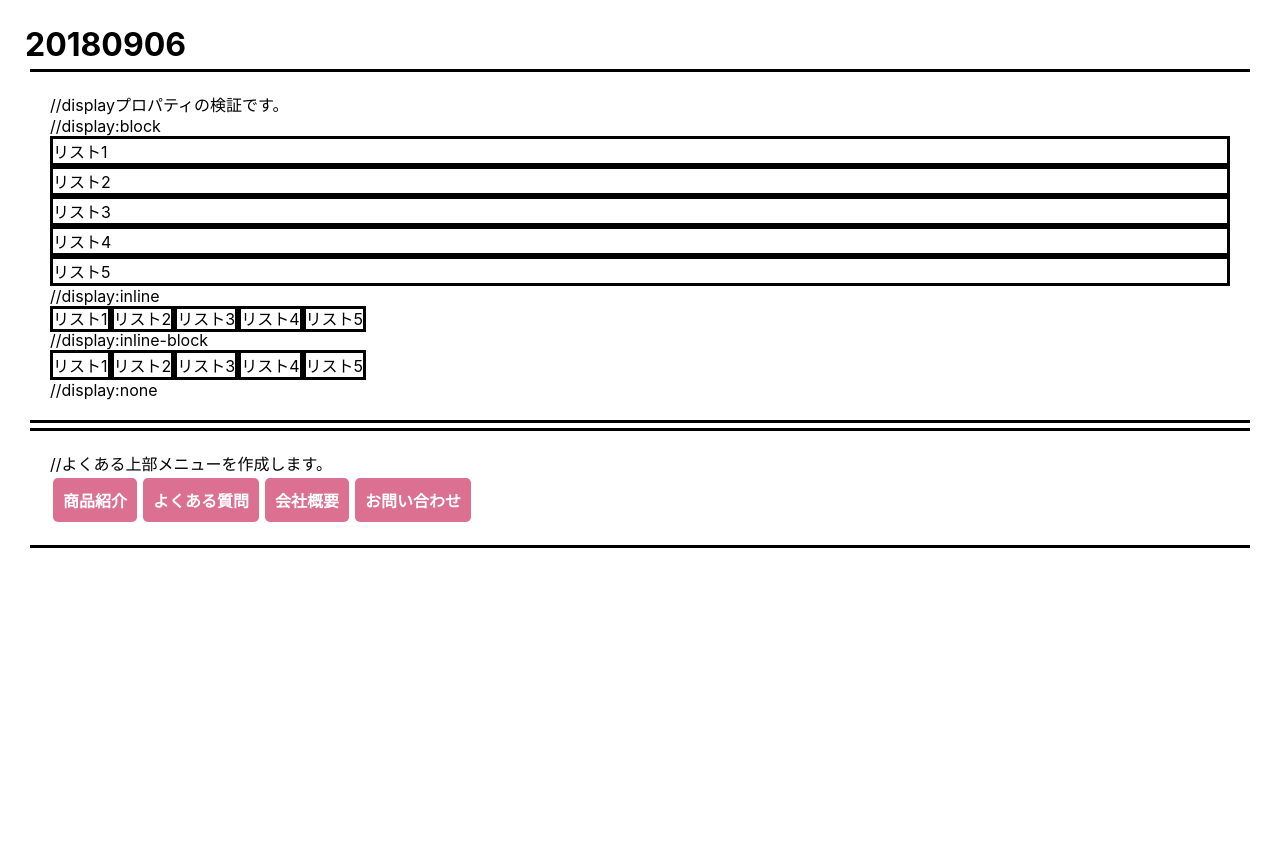
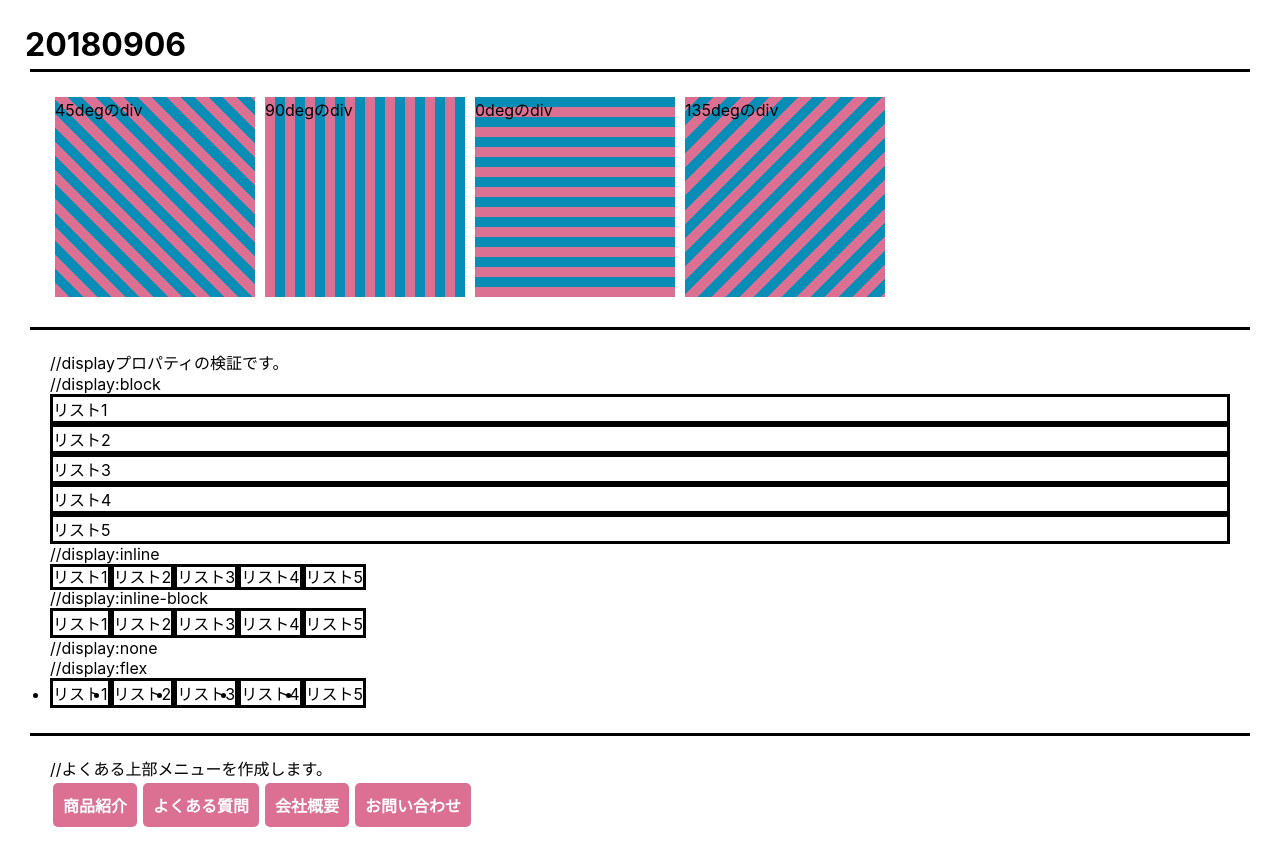
Before and after one commit to YukaKadokura/freespace, a Nuxt app: page /day/20180906 in a window 1280 px wide. Shown: the top 866 px of the page. Before the commit the page ends 800 px from the top, so only its background shows below. Built offline with nearby package versions, Linux system fonts and the light colour scheme.

Commit message:
ボーダー背景のdivの検証。

```diff
--- a/pages/day/20180906.vue
+++ b/pages/day/20180906.vue
@@ -1,6 +1,22 @@
 <template>
     <div class="MainContent">
         <h1>20180906</h1>
+        <div class="SubContent">
+            <div class="BorderBoxes">
+                <div class="BorderBox1">
+                    45degのdiv
+                </div>
+                <div class="BorderBox2">
+                    90degのdiv
+                </div>
+                <div class="BorderBox3">
+                    0degのdiv
+                </div>
+                <div class="BorderBox4">
+                    135degのdiv
+                </div>
+            </div>
+        </div>
         <div class="SubContent">
             <p>//displayプロパティの検証です。</p>
             <p>//display:block</p>
@@ -35,10 +51,18 @@
                 <li>リスト4</li>
                 <li>リスト5</li>
             </ul>
+            <p>//display:flex</p>
+            <ul class="menu5">
+                <li>リスト1</li>
+                <li>リスト2</li>
+                <li>リスト3</li>
+                <li>リスト4</li>
+                <li>リスト5</li>
+            </ul>
         </div>
         <div class="SubContent">
             <p>//よくある上部メニューを作成します。</p>
-            <ul class="menu5">
+            <ul class="menu6">
                 <li>商品紹介</li>
                 <li>よくある質問</li>
                 <li>会社概要</li>
@@ -57,7 +81,6 @@
     margin:5px;
     padding:20px;
     border-top:solid;
-    border-bottom:solid;
 }
 .menu1 li{
     display:block;
@@ -75,7 +98,14 @@
     display:none;
     border:solid;
 }
+.menu5{
+    display:-webkit-flex;
+    display:flex;
+}
 .menu5 li{
+    border:solid;
+}
+.menu6 li{
     display:inline-block;
     margin:3px;
     padding:10px;
@@ -85,4 +115,31 @@
     border-radius:5px;
     border-color:#ffffff;
 }
+.BorderBoxes{
+    display:flex;
+}
+.BorderBox1{
+    margin:5px;
+    width:200px;
+    height:200px;
+    background: repeating-linear-gradient(45deg, #db7093, #db7093 10px, #088eb6 10px, #088eb6 20px);
+}
+.BorderBox2{
+    margin:5px;
+    width:200px;
+    height:200px;
+    background:repeating-linear-gradient(90deg, #db7093, #db7093 10px, #088eb6 10px, #088eb6 20px)
+}
+.BorderBox3{
+    margin:5px;
+    width:200px;
+    height:200px;
+    background:repeating-linear-gradient(0deg, #db7093, #db7093 10px, #088eb6 10px, #088eb6 20px)
+}
+.BorderBox4{
+    margin:5px;
+    width:200px;
+    height:200px;
+    background:repeating-linear-gradient(135deg, #db7093, #db7093 10px, #088eb6 10px, #088eb6 20px)
+}
 </style>
```
